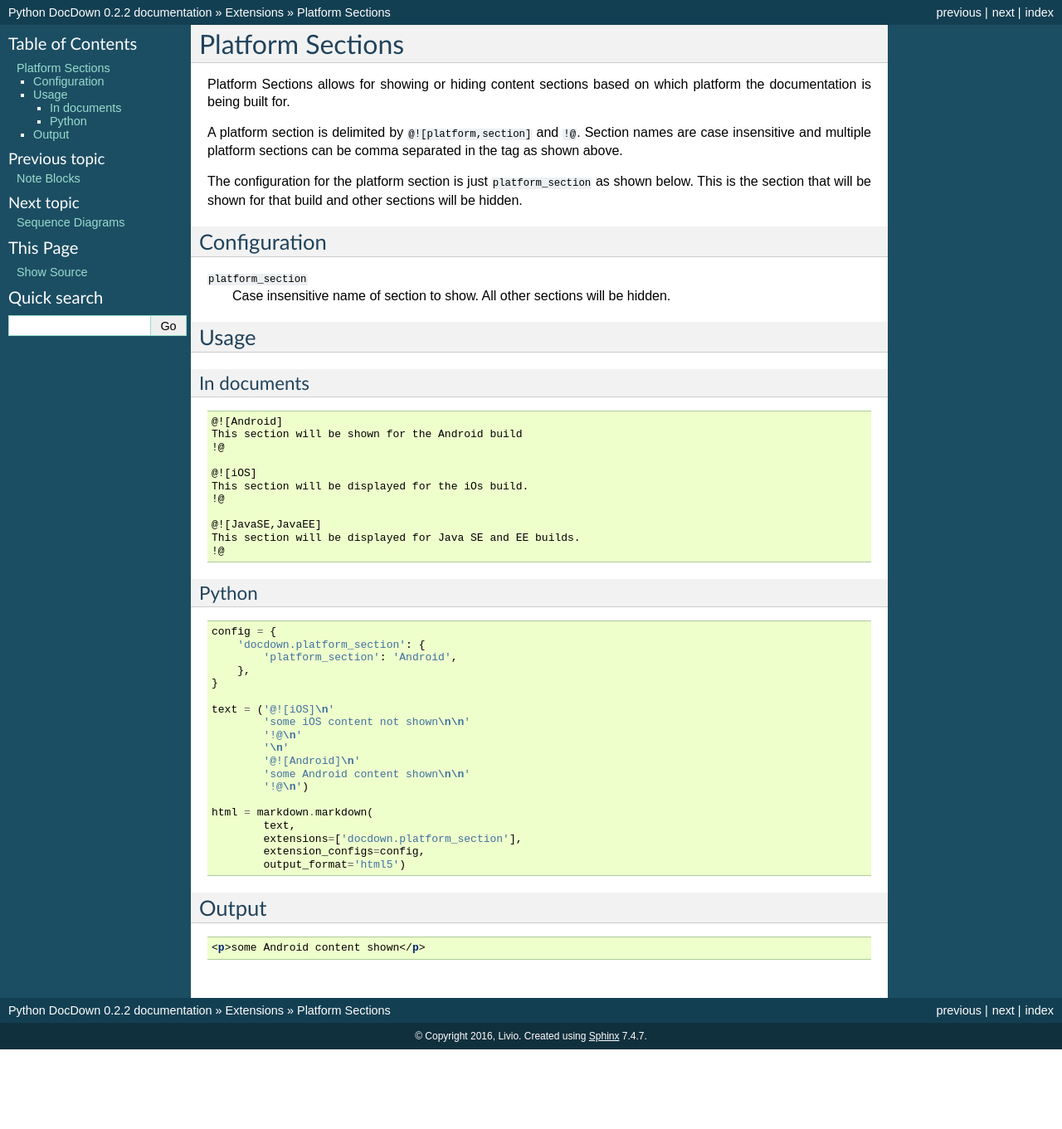
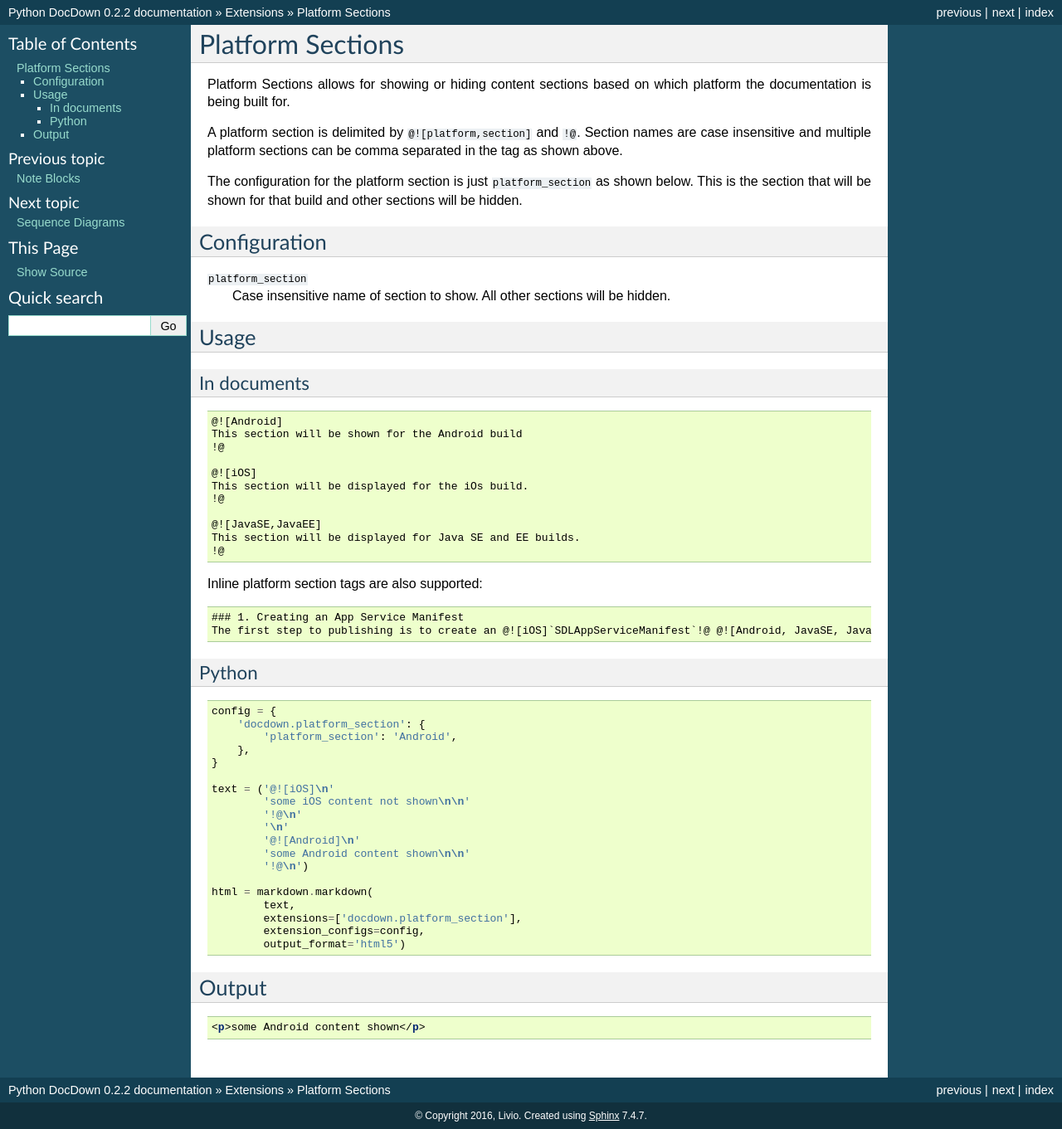
Before and after one commit to livio/DocDown-Python, a Sphinx documentation site: the page built from docs/extensions/platform_sections.rst, in a window 1280 px wide. Shown: the whole page at 83% size. Built offline with Sphinx 7.4.7, drawn with Linux system fonts in a browser that asks for light colours; before the commit the page ends 1265 px from its top, so only the background shows below that.

Commit message:
update docs

```diff
--- a/docs/extensions/platform_sections.rst
+++ b/docs/extensions/platform_sections.rst
@@ -37,6 +37,13 @@ In documents
    This section will be displayed for Java SE and EE builds.
    !@
 
+Inline platform section tags are also supported:
+
+.. code-block:: html5
+
+   ### 1. Creating an App Service Manifest
+   The first step to publishing is to create an @![iOS]`SDLAppServiceManifest`!@ @![Android, JavaSE, JavaEE]`AppServiceManifest`!@ object.
+
 Python
 --------------
 
```
